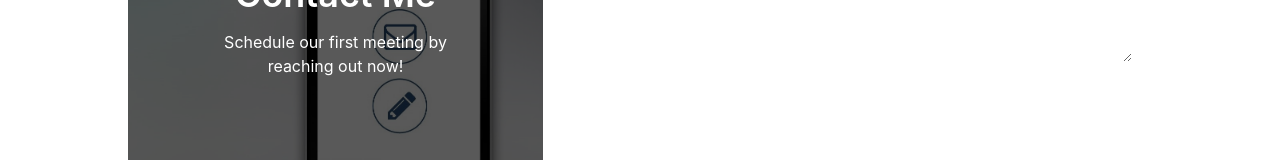
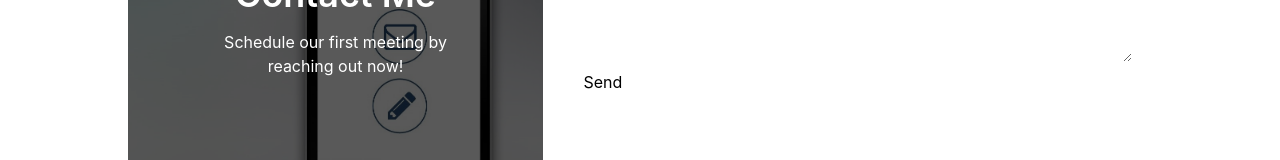
Before and after one commit to danielenriquez59/nuxt-portfolio, a Nuxt app: page / in a window 1280 px wide. Shown: the part 2022-2182 px from the top of the page. Built offline with nearby package versions, Linux system fonts and the light colour scheme.

Commit message:
testing contact button

```diff
--- a/components/Contact.vue
+++ b/components/Contact.vue
@@ -35,6 +35,7 @@
                     <Textarea autoresize v-model="state.message" rows="5" cols="52" placeholder="Send Me a Message...." />
                 </div>
                 <!-- <Button label="Send" type="submit" class="p-button-raised my-4" icon="pi pi-send"></Button> -->
+                <button type="submit">Send</button>
             </form>
         </div>
 
```
